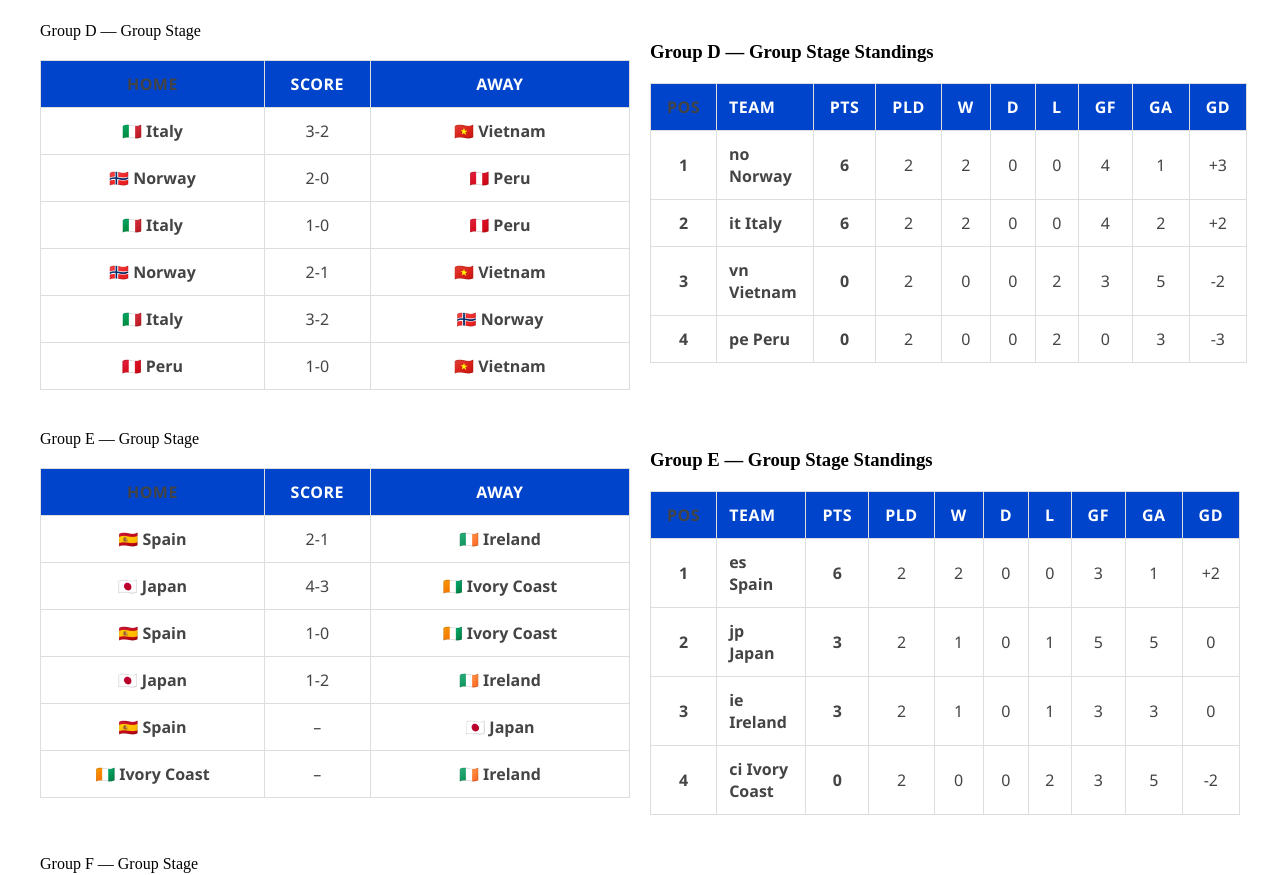
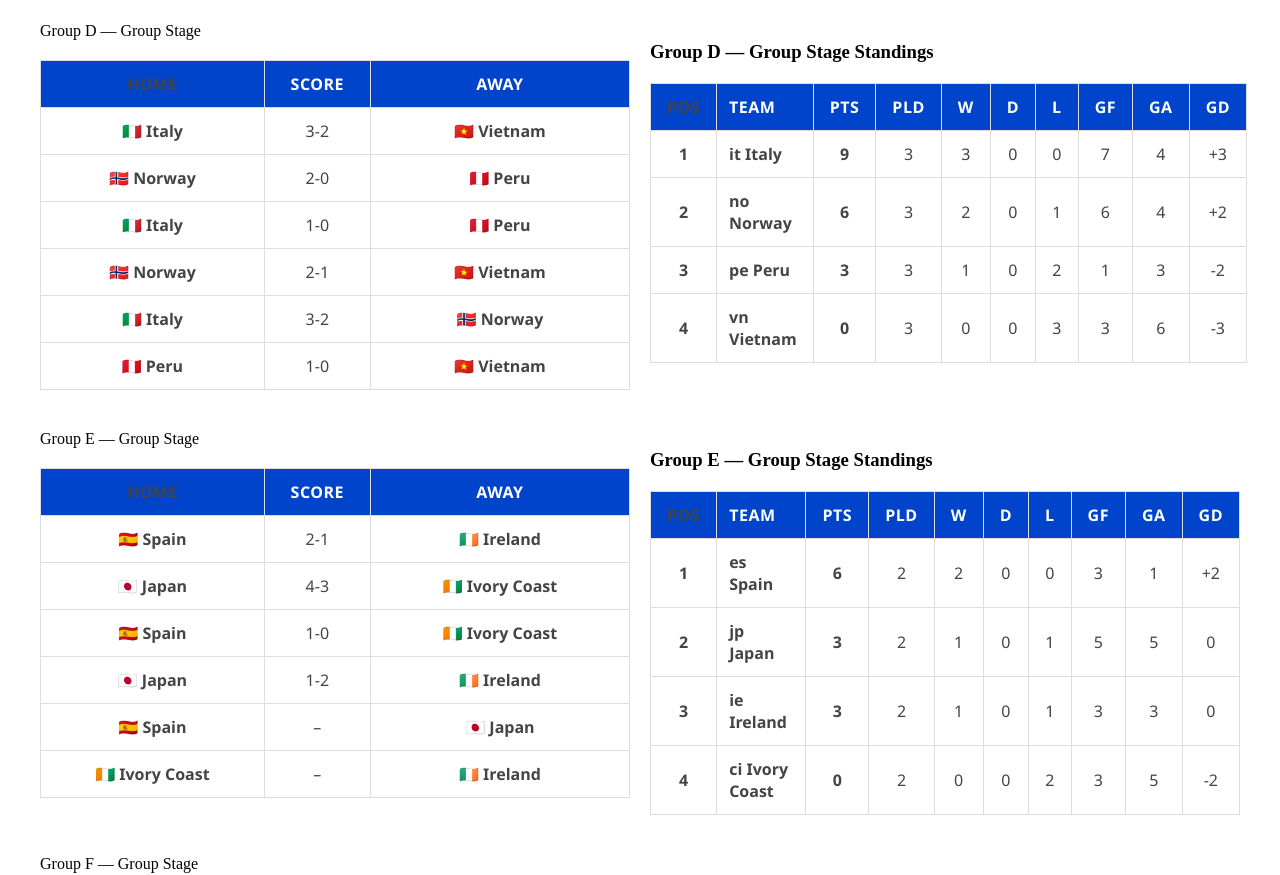
Before and after one commit to MarcusMachado15/whoisgonnawin-clean, a Next.js app: page /worldcup in a window 1280 px wide. Shown: the part 1380-2255 px from the top of the page. Built offline with nearby package versions, Linux system fonts and the light colour scheme.

Commit message:
Update Group D standings after MD3 (ITA 3–2 NOR, PER 1–0 VIE)

```diff
--- a/app/worldcup/page.tsx
+++ b/app/worldcup/page.tsx
@@ -110,10 +110,11 @@ const groupsData: Record<string, { title?: string; matches: Match[]; standings:
       { home: '🇮🇹 Italy',   score: '3-2', away: '🇳🇴 Norway' },
       { home: '🇵🇪 Peru',    score: '1-0', away: '🇻🇳 Vietnam' },
     ],
-    standings: [   { pos: 1, team: 'no Norway',  played: 2, won: 2, draw: 0, lost: 0, gf: 4, ga: 1, gd: +3, pts: 6 },
-  { pos: 2, team: 'it Italy',   played: 2, won: 2, draw: 0, lost: 0, gf: 4, ga: 2, gd: +2, pts: 6 },
-  { pos: 3, team: 'vn Vietnam', played: 2, won: 0, draw: 0, lost: 2, gf: 3, ga: 5, gd: -2, pts: 0 },
-  { pos: 4, team: 'pe Peru',    played: 2, won: 0, draw: 0, lost: 2, gf: 0, ga: 3, gd: -3, pts: 0 },
+    standings: [
+  { pos: 1, team: 'it Italy',   played: 3, won: 3, draw: 0, lost: 0, gf: 7, ga: 4, gd: +3, pts: 9 },
+  { pos: 2, team: 'no Norway',  played: 3, won: 2, draw: 0, lost: 1, gf: 6, ga: 4, gd: +2, pts: 6 },
+  { pos: 3, team: 'pe Peru',    played: 3, won: 1, draw: 0, lost: 2, gf: 1, ga: 3, gd: -2, pts: 3 },
+  { pos: 4, team: 'vn Vietnam', played: 3, won: 0, draw: 0, lost: 3, gf: 3, ga: 6, gd: -3, pts: 0 },
 ],
   },
 
```
